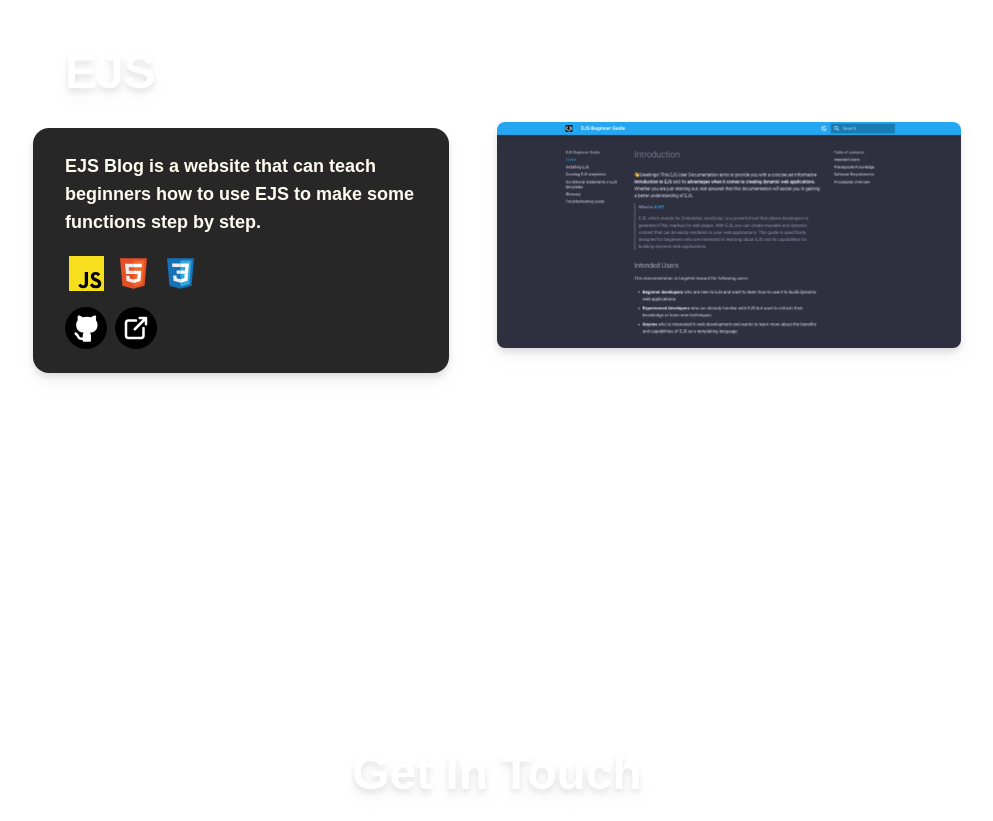
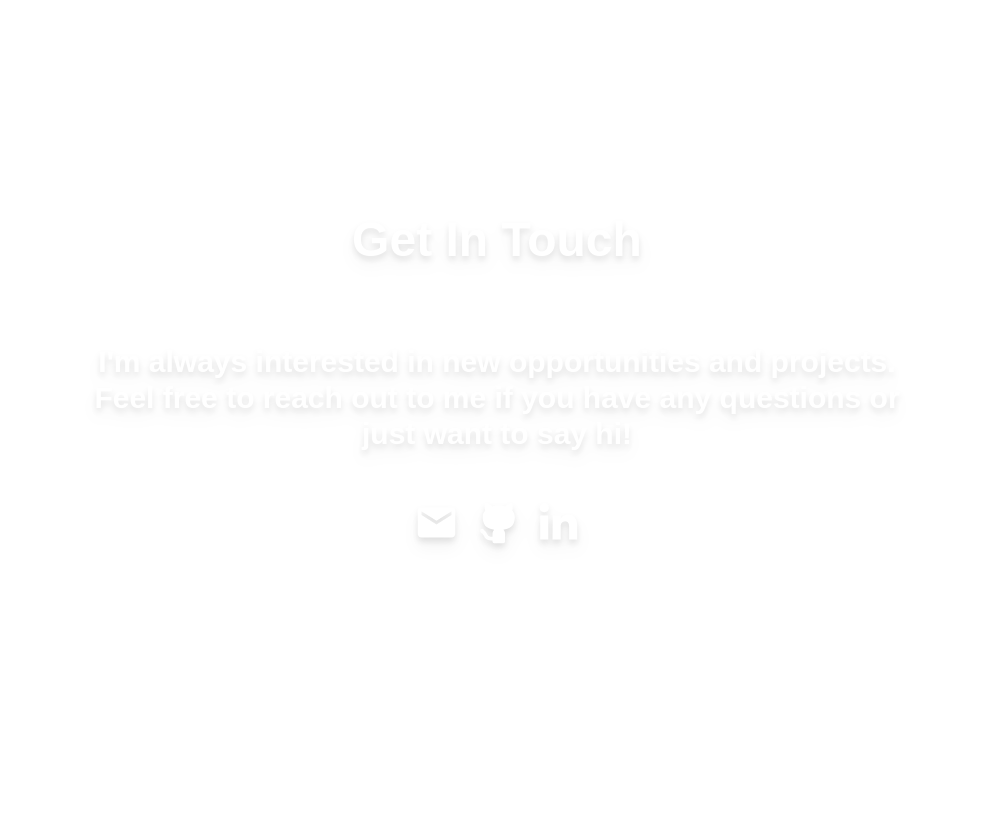
Before and after one commit to M1xckk/Portfoliov1, a Next.js app: page / in a window 1280 px wide. Shown: the part 3575-4396 px from the top of the page, without its empty margins (143-1136 px from the left). After the commit the page ends 4344 px from the top, so only its background shows below. Built offline with nearby package versions, Linux system fonts and the light colour scheme; a web font is replaced by a local one.

Commit message:
command out the ejs project

```diff
--- a/src/pages/index.tsx
+++ b/src/pages/index.tsx
@@ -34,12 +34,12 @@ export default function Index() {
       tags: ["React", "Next.js", "JavaScript", "Vercel"],
       links: ["https://github.com/DevynnT/anisos", "https://anisos.vercel.app/"]
     },
-    {
-      name: "EJS",
-      description: "EJS Blog is a website that can teach beginners how to use EJS to make some functions step by step.",
-      tags: ["JavaScript", "HTML", "CSS"],
-      links: ["https://github.com/M1xckk/EJS-Beginner-Guide", "https://m1xckk.github.io/EJS-Beginner-Guide/"]
-    },
+    // {
+    //   name: "EJS",
+    //   description: "EJS Blog is a website that can teach beginners how to use EJS to make some functions step by step.",
+    //   tags: ["JavaScript", "HTML", "CSS"],
+    //   links: ["https://github.com/M1xckk/EJS-Beginner-Guide", "https://m1xckk.github.io/EJS-Beginner-Guide/"]
+    // },
   ]
 
   return (
```
